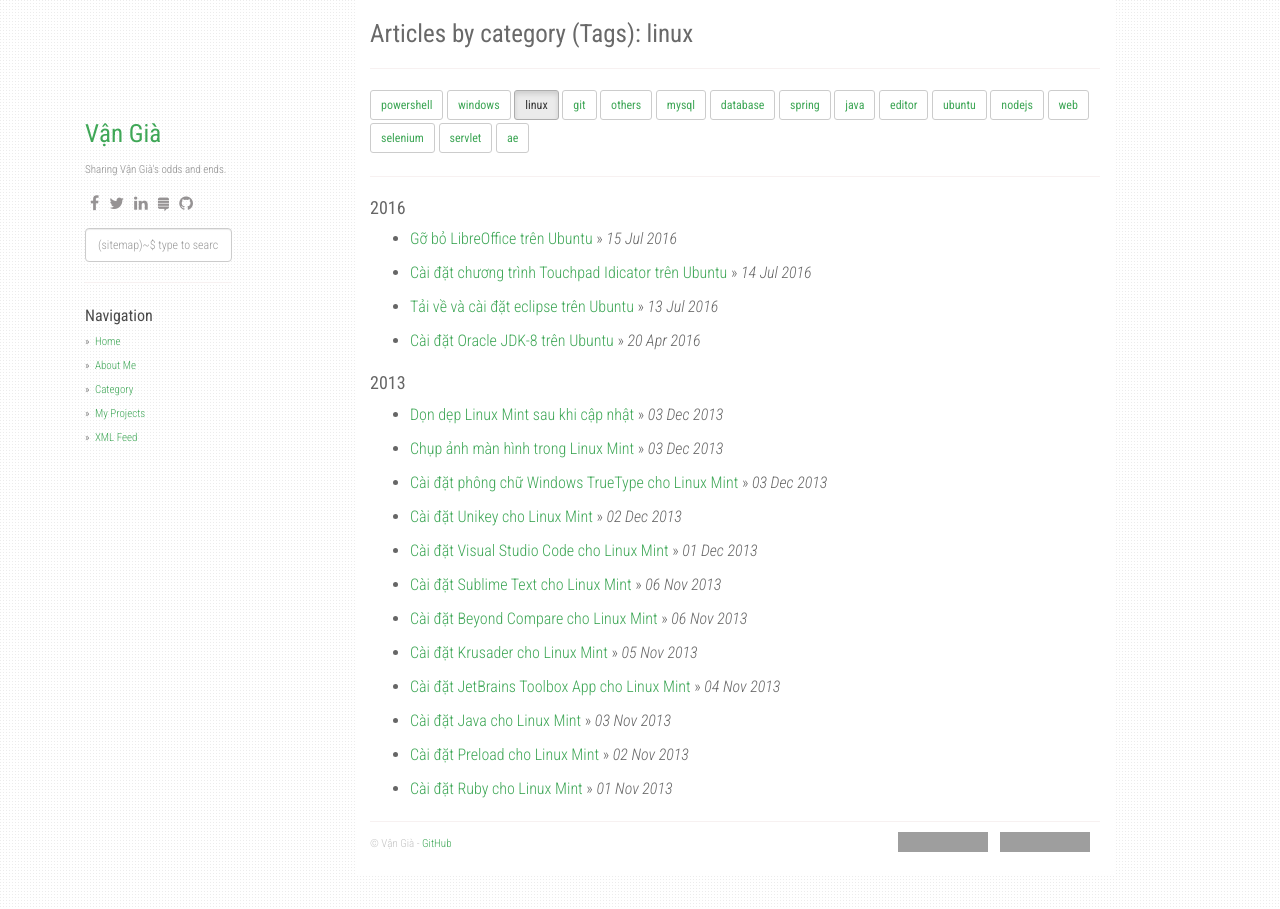
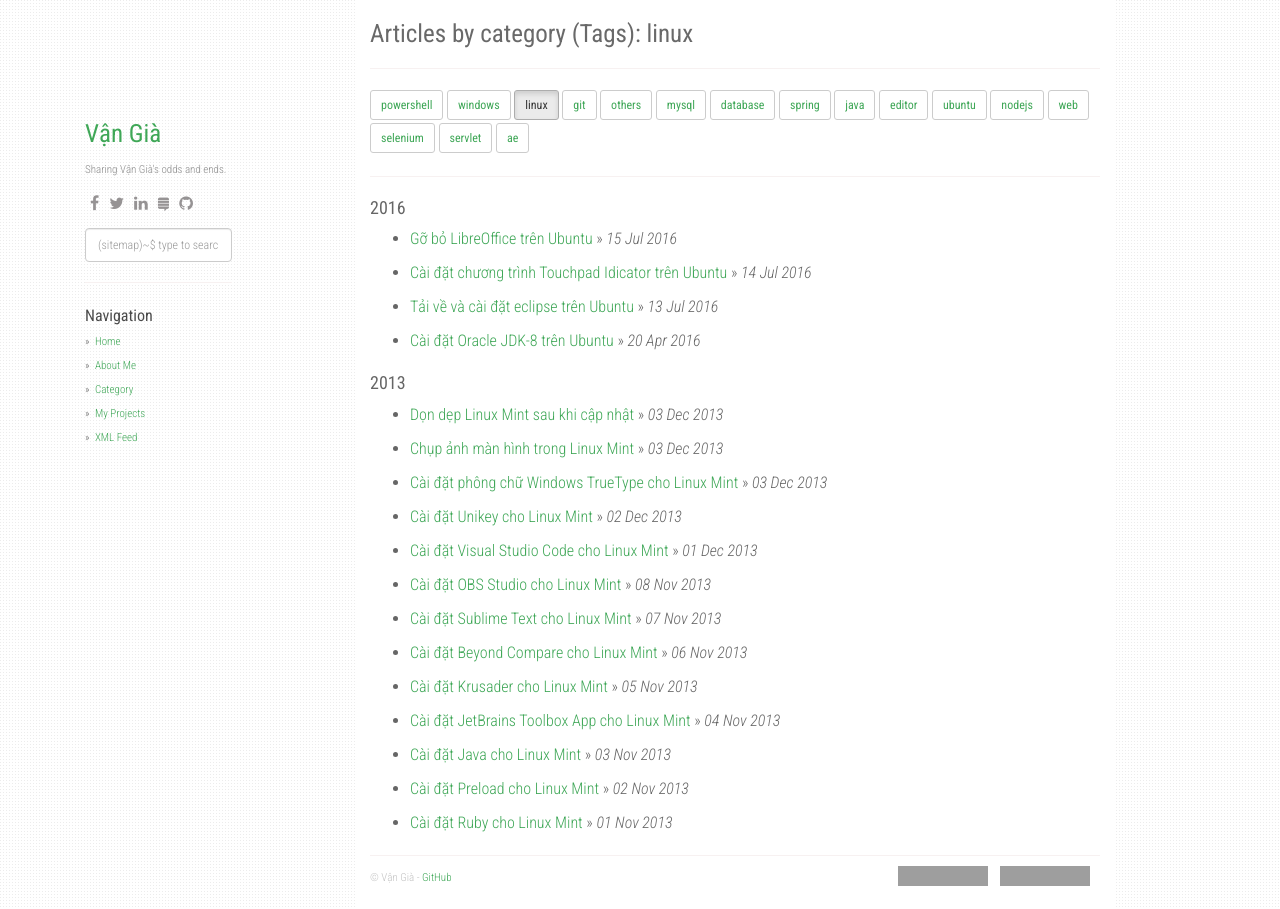
Before and after one commit to vegetaz/vegetaz.github.io, a Jekyll site: the page built from category/linux.md, in a window 1280 px wide. Built offline with Jekyll 4.4.1, drawn with Linux system fonts in a browser that asks for light colours; nearby versions of some CDN libraries; grey boxes are pictures that could not be loaded.

Commit message:
Cài đặt OBS Studio cho Linux Mint

````diff
--- a/_posts/2013/11/2013-11-07-sublime-text-in-linux-mint.markdown
+++ b/_posts/2013/11/2013-11-07-sublime-text-in-linux-mint.markdown
@@ -1,7 +1,7 @@
 ---
 layout: post
 title: "Cài đặt Sublime Text cho Linux Mint"
-date: 2013-11-06 07:08:09 +0700
+date: 2013-11-07 07:08:09 +0700
 categories: [linux]
 ---
 
--- /dev/null
+++ b/_posts/2013/11/2013-11-08-obs-in-linux-mint.markdown
@@ -0,0 +1,25 @@
+---
+layout: post
+title: "Cài đặt OBS Studio cho Linux Mint"
+date: 2013-11-08 07:08:09 +0700
+categories: [linux]
+---
+
+**OBS Studio** là 1 công cụ dùng để  quay phim màn hình.
+
+Thêm kho của **OBS Studio** bằng câu lệnh:
+```bash
+sudo add-apt-repository ppa:obsproject/obs-studio
+```
+
+Cập nhật danh sách gói hệ thống:
+```bash
+sudo apt update
+```
+
+Cài đặt:
+```bash
+sudo apt install ffmpeg obs-studio
+```
+
+Đọc thêm: [Download OBS Studio](https://obsproject.com/download#linux)
````
